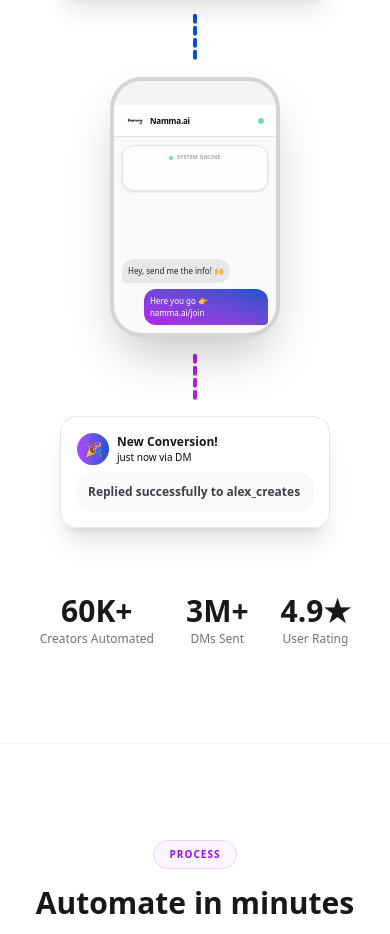
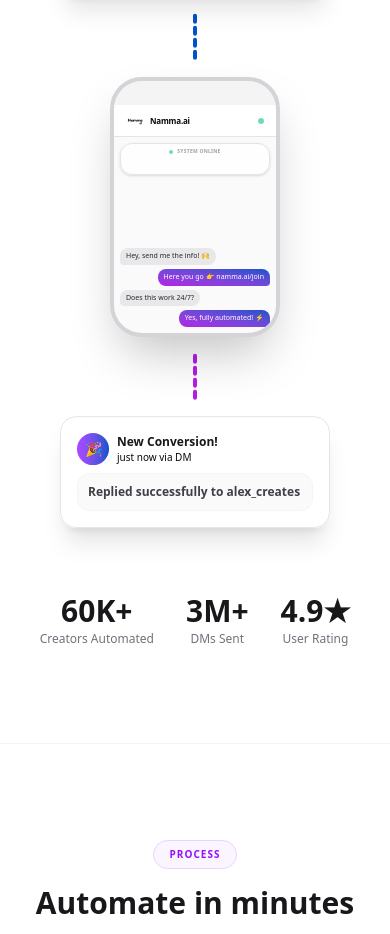
Before and after one commit to iamthanushgowdap/Namma.ai, a Next.js app: page / in a window 390 px wide. Shown: the part 1240-2174 px from the top of the page. Built offline with nearby package versions, Linux system fonts and the light colour scheme.

Commit message:
feat: add back all 4 chat bubbles to mobile phone preview with optimized padding and smaller text spacing to prevent overflow

```diff
--- a/components/landing-client.tsx
+++ b/components/landing-client.tsx
@@ -308,17 +308,17 @@
               <span className="w-1.5 h-1.5 rounded-full bg-emerald-500 ml-auto animate-pulse" />
             </div>
 
-            <div className="flex-1 bg-zinc-50 dark:bg-zinc-955 p-2 flex flex-col justify-between gap-1.5 text-[8px] text-left">
+            <div className="flex-1 bg-zinc-50 dark:bg-zinc-955 p-1.5 flex flex-col justify-between gap-1 text-[7px] sm:text-[7.5px] text-left">
               {/* Active Agent Welcome Box */}
-              <div className="bg-white/80 dark:bg-zinc-900/80 border border-zinc-200 dark:border-white/[0.05] rounded-xl p-2 text-center shadow-sm">
+              <div className="bg-white/80 dark:bg-zinc-900/80 border border-zinc-200 dark:border-white/[0.05] rounded-xl py-1 px-1.5 text-center shadow-sm">
                 <div className="flex items-center justify-center gap-1">
                   <span className="w-1 h-1 rounded-full bg-emerald-500 animate-pulse" />
                   <span className="text-[5px] font-bold text-zinc-400 uppercase tracking-wider">System Online</span>
                 </div>
-                <div className="h-4 flex items-center justify-center mt-1">
+                <div className="h-3 flex items-center justify-center mt-0.5">
                   <span
                     id="hero-title-target"
-                    className="font-dirty text-[10px] font-black tracking-wider bg-gradient-to-r from-[#B41DE6] via-[#D331AC] to-[#F94475] bg-clip-text text-transparent transition-opacity duration-150"
+                    className="font-dirty text-[9px] font-black tracking-wider bg-gradient-to-r from-[#B41DE6] via-[#D331AC] to-[#F94475] bg-clip-text text-transparent transition-opacity duration-150"
                     style={{
                       opacity: scrollProgress > 0.95 ? 1 : 0
                     }}
@@ -329,12 +329,18 @@
               </div>
 
               {/* Chat bubbles */}
-              <div className="flex flex-col gap-1.5 mt-auto">
-                <div className="bg-zinc-200/80 text-zinc-800 dark:bg-zinc-900/90 dark:text-zinc-300 rounded-xl rounded-bl-sm p-1.5 max-w-[85%] self-start">
+              <div className="flex flex-col gap-1 mt-auto">
+                <div className="bg-zinc-200/80 text-zinc-800 dark:bg-zinc-900/90 dark:text-zinc-300 rounded-lg rounded-bl-sm py-1 px-1.5 max-w-[85%] self-start leading-tight">
                   Hey, send me the info! 🙌
                 </div>
-                <div className="bg-gradient-to-tr from-[#B41DE6] to-[#0052cc] text-white rounded-xl rounded-br-sm p-1.5 max-w-[85%] self-end">
+                <div className="bg-gradient-to-tr from-[#B41DE6] to-[#0052cc] text-white rounded-lg rounded-br-sm py-1 px-1.5 max-w-[85%] self-end leading-tight">
                   Here you go 👉 namma.ai/join
+                </div>
+                <div className="bg-zinc-200/80 text-zinc-800 dark:bg-zinc-900/90 dark:text-zinc-300 rounded-lg rounded-bl-sm py-1 px-1.5 max-w-[85%] self-start leading-tight">
+                  Does this work 24/7?
+                </div>
+                <div className="bg-gradient-to-tr from-[#B41DE6] to-[#0052cc] text-white rounded-lg rounded-br-sm py-1 px-1.5 max-w-[85%] self-end leading-tight">
+                  Yes, fully automated! ⚡
                 </div>
               </div>
             </div>
```
